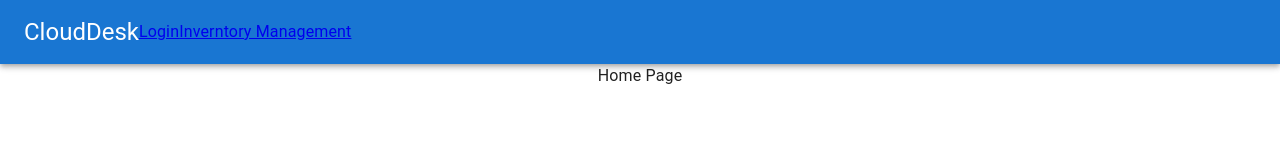
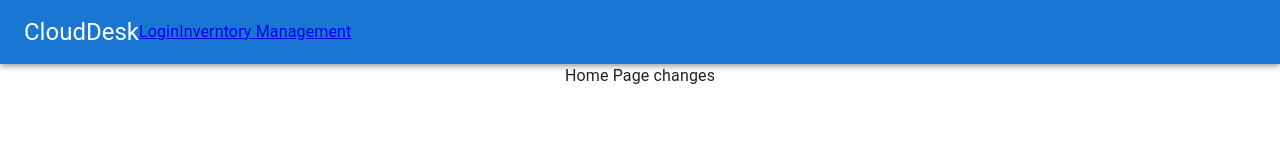
Before and after one commit to sure369/sf-react, a React (Create React App) app: page / in a window 1280 px wide. Shown: the top 160 px of the page. Built offline with nearby package versions, Linux system fonts and the light colour scheme.

Commit message:
Update Home.js

```diff
--- a/src/components/Home.js
+++ b/src/components/Home.js
@@ -3,7 +3,7 @@ import React from 'react'
 function Home() {
   return (
     <div>
-        Home Page
+        Home Page changes
     </div>
   )
 }
```
